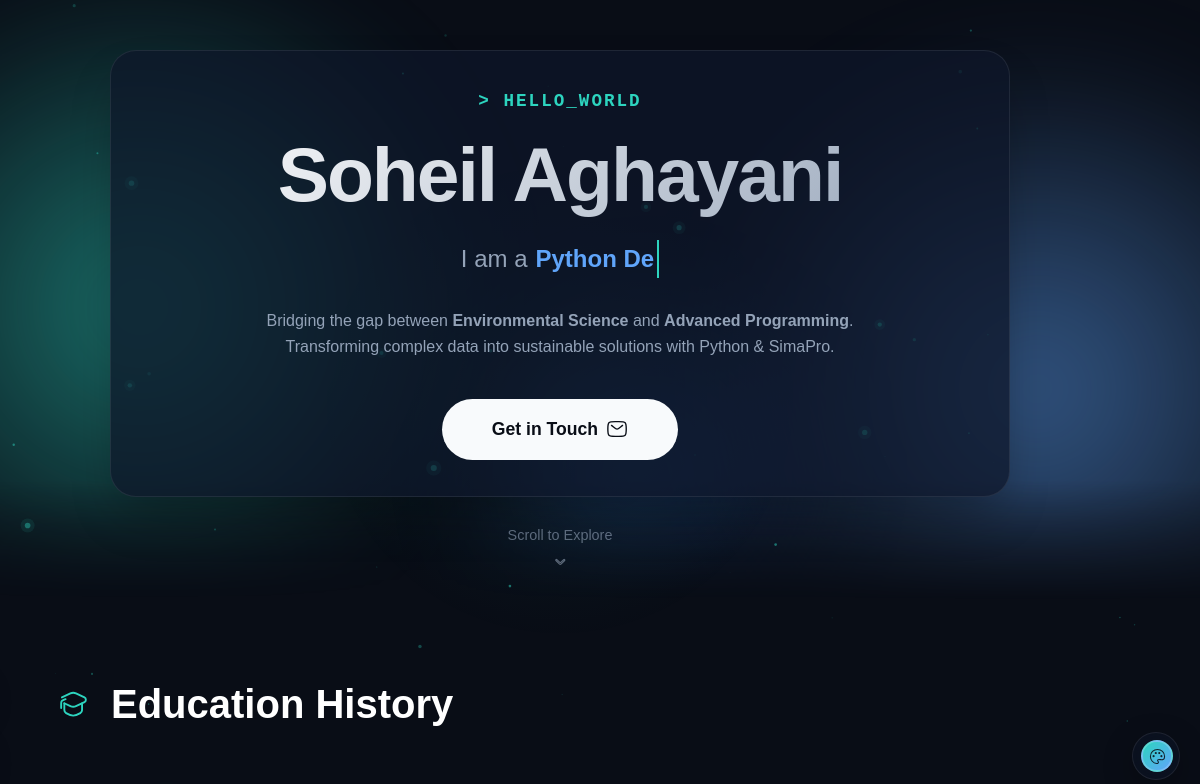
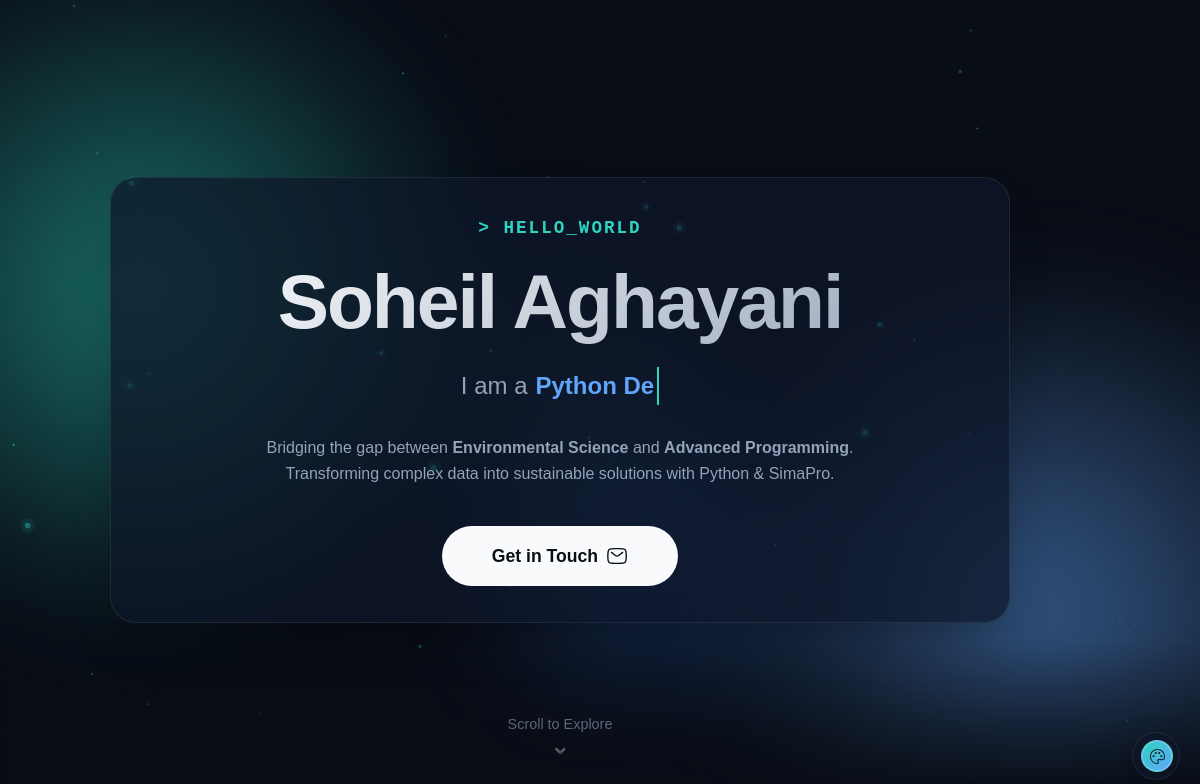
Before and after one commit to Soheil-Aghayani/Portfolio, a website: page index.html in a window 1280 px wide. Shown: the top 784 px of the page, 80-1280 px from the left. Drawn offline with Linux system fonts and the light colour scheme; a web font is replaced by a local one.

Commit message:
Center landing hero vertically

```diff
--- a/index.html
+++ b/index.html
@@ -1409,12 +1409,11 @@
     #musicWave { display: none; }
     header {
         position: relative;
-        min-height: 75vh;
-        display: flex;
-        flex-direction: column;
-        align-items: center;
-        justify-content: center;
-        padding: 40px 20px 20px;
+        min-height: 100vh;
+        display: grid;
+        grid-template: minmax(0, 1fr) / minmax(0, 1fr);
+        place-items: center;
+        padding: 40px 20px;
         background: transparent;
         overflow: hidden;
     }
@@ -1481,6 +1480,7 @@
 
     /* 3. HERO CARD */
     .hero-card {
+        grid-area: 1 / 1;
         position: relative;
         z-index: 2;
         background: rgba(15, 23, 42, 0.72);
@@ -1533,7 +1533,7 @@
         text-decoration: none !important; border-bottom: none; display: inline-flex; align-items: center; justify-content: center;
     }
     .btn-hero-primary:hover { transform: translateY(-3px) scale(1.05); box-shadow: 0 0 40px rgba(255, 255, 255, 0.4); text-decoration: none; }
-    .scroll-down { position: relative; margin-top: 28px; width: fit-content; margin-inline: auto; color: var(--text-muted); font-size: 0.9rem; display: flex; flex-direction: column; align-items: center; gap: 6px; opacity: 0.6; animation: bounce 2s infinite; z-index: 3; text-decoration: none; transition: opacity 0.3s, color 0.3s; transform: none; }
+    .scroll-down { grid-area: 1 / 1; align-self: end; justify-self: center; position: relative; margin: 0; width: fit-content; color: var(--text-muted); font-size: 0.9rem; display: flex; flex-direction: column; align-items: center; gap: 6px; opacity: 0.6; animation: bounce 2s infinite; z-index: 3; text-decoration: none; transition: opacity 0.3s, color 0.3s; transform: none; }
     .scroll-down:hover { opacity: 1; color: var(--primary); }
 
     @keyframes blinkCursor { 50% { border-color: transparent; } }
@@ -1542,6 +1542,7 @@
     /* --- MOBILE OVERRIDES --- */
     @media (max-width: 768px) {
         .social-dock { display: none; }
+        header { min-height: 100svh; padding: 24px 15px; }
         .hero-card { width: 100%; padding: 30px 15px; }
         h1 { font-size: 2.5rem; margin-bottom: 10px; }
         .hero-roles { font-size: 1.1rem; flex-direction: column; gap: 5px; margin-bottom: 20px; }
```
